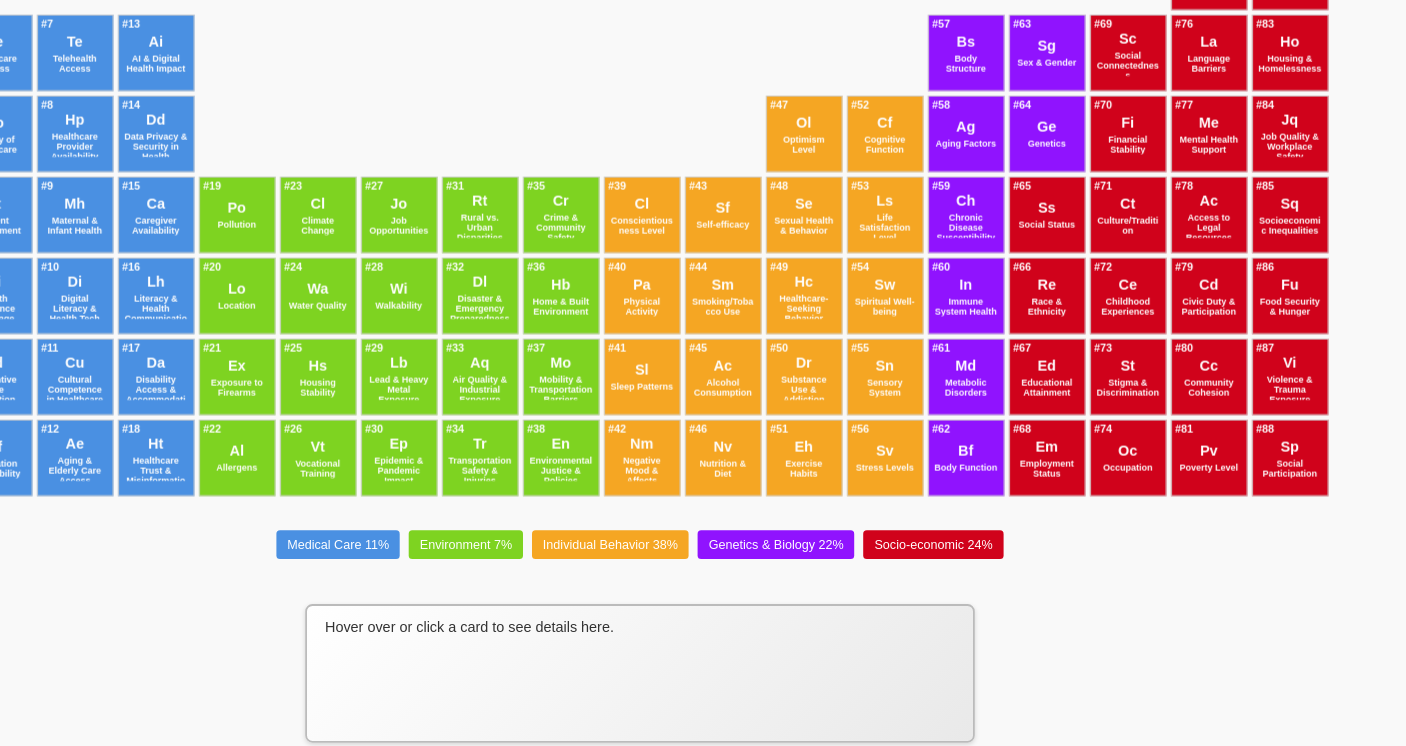
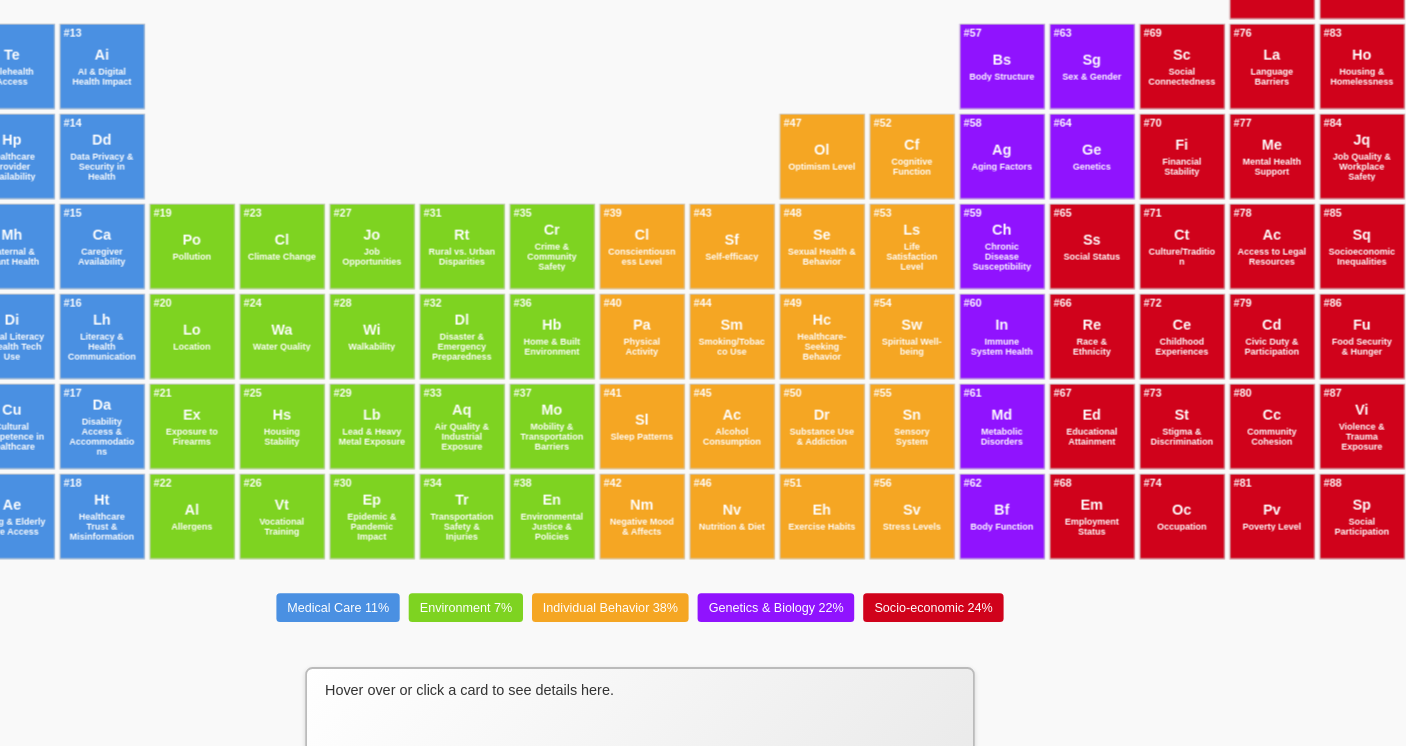
Before and after one commit to ConnorMonson20/DHIT, a plain HTML site: page index.html in a window 1280 px wide. Shown: the part 253-999 px from the top of the page, 1406 px wide, since content can reach past the window. Drawn offline with Linux system fonts and the light colour scheme.

Commit message:
Add files via upload

```diff
--- a/index.html
+++ b/index.html
@@ -23,15 +23,15 @@
 
     .table {
       display: grid;
-      grid-template-columns: repeat(17, 85px);
-      grid-template-rows: repeat(7, 85px);
+      grid-template-columns: repeat(17, 95px);
+      grid-template-rows: repeat(7, 95px);
       gap: 5px;
       margin-bottom: 20px;
     }
 
     .flip-card {
-      width: 85px;
-      height: 85px;
+      width: 95px;
+      height: 95px;
       perspective: 1000px;
       border: 2px solid transparent;
       position: relative;
@@ -68,18 +68,19 @@
   position: absolute;
   width: 100%;
   height: 100%;
-      backface-visibility: hidden;
-      -webkit-backface-visibility: hidden;
   display: flex;
   flex-direction: column;
-      align-items: center;
-      justify-content: center;
-      padding: 4px;
+  justify-content: center;  /* vertical center */
+  align-items: center;      /* horizontal center */
+  padding: 4px;             /* minimal padding to prevent cutoffs */
   font-weight: bold;
   color: white;
   border: 1px solid #ccc;
   box-sizing: border-box;
+  backface-visibility: hidden;
+  -webkit-backface-visibility: hidden;
 }
+
 
     .flip-card-front {
       font-size: 12px;
@@ -95,15 +96,7 @@
       top: 2px;
       left: 4px;
       font-size: 12px;
-    }
-    .name {
-      font-size: 10px;
-      text-align: center;
-      padding: 0 2px;
-      word-break: break-word;
-      line-height: 1.1;
-      max-height: 28px;
-      overflow: hidden;
+      font-weight: bold;
     }
 
     .symbol {
@@ -113,6 +106,13 @@
 
     .name {
       font-size: 10px;
+      text-align: center;
+      padding: 0 2px;
+      word-break: break-word;
+      line-height: 1.1;
+      max-height: none;
+      overflow: hidden;
+      max-width: 90%;
     }
 
     .percentages {
@@ -190,8 +190,6 @@
       <div></div><div></div><div></div><div></div><div></div>
     </div>
 
-    <!-- FOOTER LOGO -->
-
   </div>
 
   <script>
@@ -231,12 +229,14 @@
       6:[5,11,17,21,25,29,33,37,41,45,50,55,61,67,73,80,87],
       7:[6,12,18,22,26,30,34,38,42,46,51,56,62,68,74,81,88]
     };
+
     function getColumn(n){
       for(let c=1;c<=17;c++){
         if(colsMap[c].includes(n)) return c;
       }
       return 1;
     }
+
     function getRow(n){
       for(let r=1;r<=7;r++){
         if(rowsMap[r].includes(n)) return r;
@@ -268,7 +268,7 @@
 
     function resetInfo() {
       infoBox.innerHTML = `
-        <div style="grid-column: span 2">Hover or click a card to see details here.</div>
+        <div style="grid-column: span 2">Hover over or click a card to see details here.</div>
         <div></div><div></div><div></div><div></div><div></div>
       `;
       infoBox.classList.remove("highlight");
```
Lines whose indentation alone changed are shown as unchanged.
